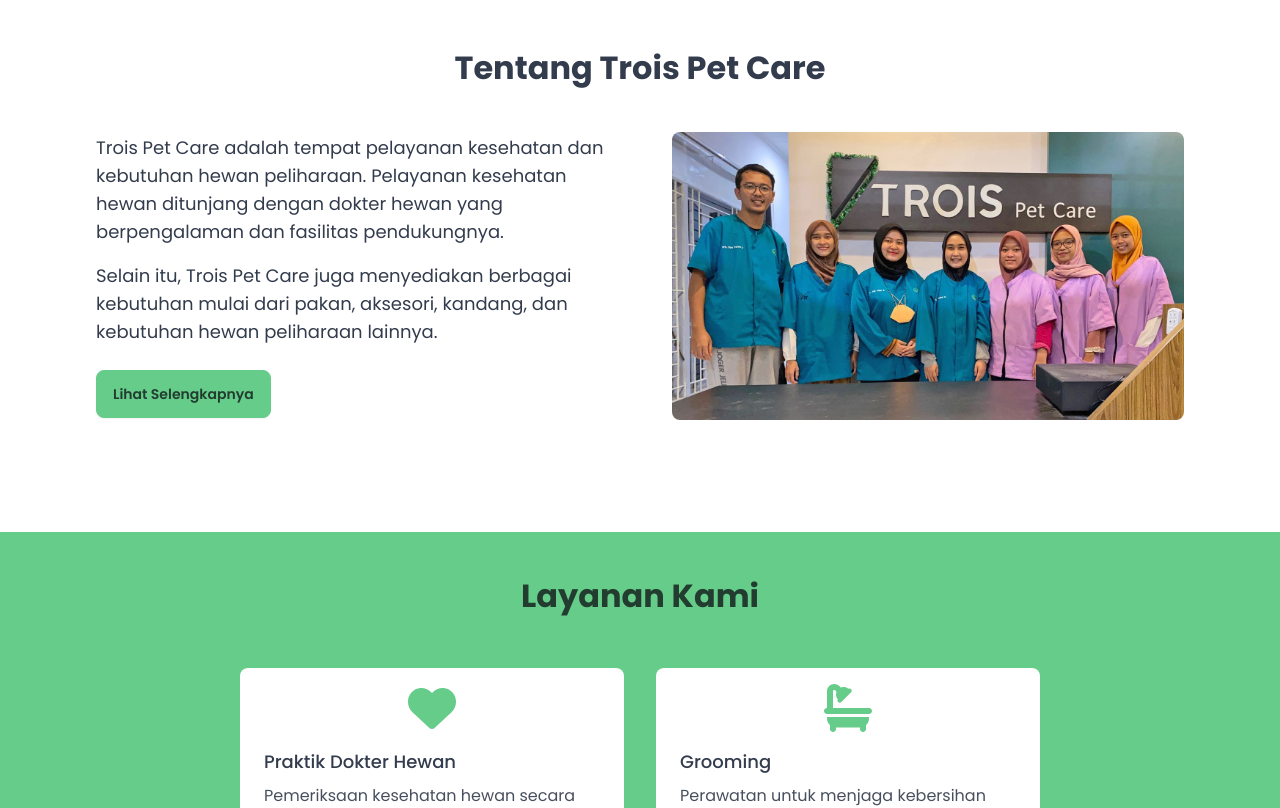
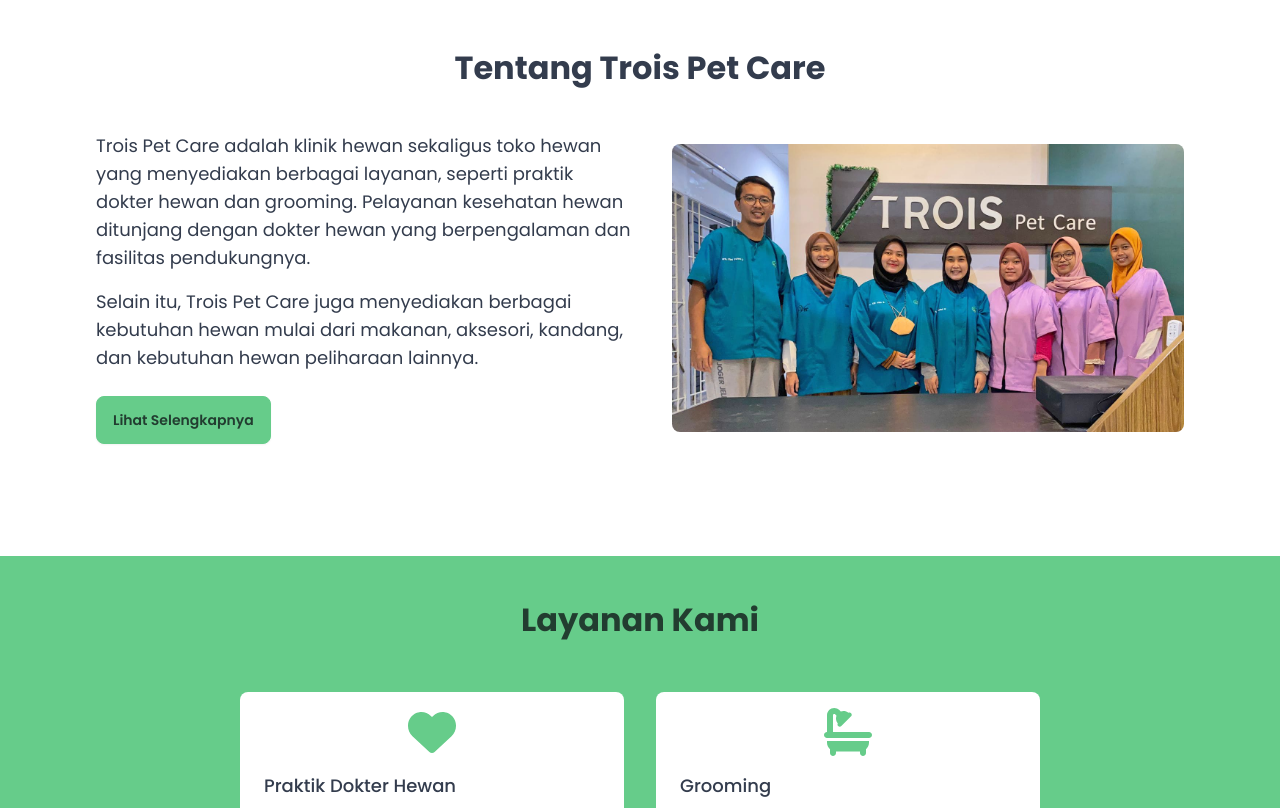
Before and after one commit to mdayat/trois-pet-care, a SvelteKit app: page / in a window 1280 px wide. Shown: the part 860-1668 px from the top of the page. Built offline with nearby package versions, Linux system fonts and the light colour scheme.

Commit message:
update copywriting to improve SEO

```diff
--- a/src/lib/components/Home/Contact.svelte
+++ b/src/lib/components/Home/Contact.svelte
@@ -29,6 +29,7 @@
 			Trois Pet Care
 		</h3>
 
+		<address class="not-italic">
 			<p class="text-base-content text-sm max-w-64 mx-auto mb-6">
 				Jl. Mastrip No. 100, Kel. Sukomulyo, Kec. Lamongan, Kabupaten Lamongan,
 				Jawa Timur, 62216
@@ -95,5 +96,6 @@
 					</a>
 				</li>
 			</ul>
+		</address>
 	</article>
 </section>
--- a/src/lib/components/Home/Services.svelte
+++ b/src/lib/components/Home/Services.svelte
@@ -27,7 +27,7 @@
 
 			<p class="text-base-content/90">
 				Pemeriksaan kesehatan hewan secara komprehensif agar dapat memberikan
-				pengobatan yang tepat.
+				pengobatan dan penanganan yang tepat.
 			</p>
 
 			<a
--- a/src/routes/+page.svelte
+++ b/src/routes/+page.svelte
@@ -9,7 +9,7 @@
 
 	export let data: LayoutServerData;
 	const metaDesc =
-		"Trois Pet Care adalah tempat pelayanan kesehatan dan kebutuhan hewan peliharaan.";
+		"Trois Pet Care adalah klinik hewan sekaligus toko hewan yang menyediakan berbagai layanan, seperti praktik dokter hewan, grooming, dan kebutuhan hewan peliharaan.";
 </script>
 
 <svelte:head>
@@ -61,14 +61,16 @@
 
 		<div class="order-2 lg:order-1 lg:max-w-2xl">
 			<p class="text-base-content mb-4 lg:text-lg">
-				Trois Pet Care adalah tempat pelayanan kesehatan dan kebutuhan hewan
-				peliharaan. Pelayanan kesehatan hewan ditunjang dengan dokter hewan yang
-				berpengalaman dan fasilitas pendukungnya.
+				Trois Pet Care adalah klinik hewan sekaligus toko hewan yang menyediakan
+				berbagai layanan, seperti praktik dokter hewan dan grooming. Pelayanan
+				kesehatan hewan ditunjang dengan dokter hewan yang berpengalaman dan
+				fasilitas pendukungnya.
 			</p>
 
 			<p class="text-base-content lg:text-lg">
-				Selain itu, Trois Pet Care juga menyediakan berbagai kebutuhan mulai
-				dari pakan, aksesori, kandang, dan kebutuhan hewan peliharaan lainnya.
+				Selain itu, Trois Pet Care juga menyediakan berbagai kebutuhan hewan
+				mulai dari makanan, aksesori, kandang, dan kebutuhan hewan peliharaan
+				lainnya.
 			</p>
 
 			<a href="/tentang-kami" class="btn btn-primary mt-6">
--- a/src/routes/layanan/grooming/+page.svelte
+++ b/src/routes/layanan/grooming/+page.svelte
@@ -4,7 +4,7 @@
 
 	export let data: LayoutServerData;
 	const metaDesc =
-		"Pelayanan grooming untuk menjaga kesehatan, kebersihan, dan kerapian hewan peliharaan.";
+		"Grooming merupakan layanan yang bertujuan untuk menjaga kesehatan, kebersihan, dan kerapian hewan peliharaan melalui serangkaian proses.";
 </script>
 
 <svelte:head>
@@ -31,10 +31,10 @@
 
 		<div class="order-2 lg:order-1 lg:max-w-2xl">
 			<p class="lg:text-lg">
-				Kami menyediakan layanan grooming atau perawatan untuk menjaga
-				kebersihan dan kerapian hewan peliharaan. Perawatan dilakukan dengan
-				cara pemotongan kuku, pembersihan telinga, kotoran mata, serta merapikan
-				rambut disekitar anus dan dibawah telapak kaki.
+				Kami menyediakan layanan <i>grooming</i> atau perawatan untuk menjaga kebersihan
+				dan kerapian hewan peliharaan. Perawatan dilakukan dengan cara pemotongan
+				kuku, pembersihan telinga dan kotoran mata, serta merapikan rambut disekitar
+				anus dan dibawah telapak kaki.
 			</p>
 		</div>
 
--- a/src/routes/layanan/kebutuhan-hewan/+page.svelte
+++ b/src/routes/layanan/kebutuhan-hewan/+page.svelte
@@ -4,7 +4,7 @@
 
 	export let data: LayoutServerData;
 	const metaDesc =
-		"Toko hewan yang menyediakan berbagai kebutuhan hewan, seperti makanan, vitamin, kandang, mainan, dan sebagainya.";
+		"Trois Pet Care juga menyediakan berbagai kebutuhan hewan peliharaan, seperti makanan, vitamin, kandang, mainan, dan sebagainya.";
 </script>
 
 <svelte:head>
@@ -57,7 +57,7 @@
 				>
 					Tokopedia
 				</a>
-				dan
+				atau
 				<a
 					href="https://shopee.co.id/troispetshop"
 					target="_blank"
--- a/src/routes/layanan/praktik/+page.svelte
+++ b/src/routes/layanan/praktik/+page.svelte
@@ -4,7 +4,7 @@
 
 	export let data: LayoutServerData;
 	const metaDesc =
-		"Pelayanan kesehatan hewan yang didampingi oleh tenaga ahli berpengalaman untuk memberikan pengobatan yang tepat.";
+		"Praktik dokter hewan merupakan layanan kesehatan hewan yang didampingi oleh tenaga ahli berpengalaman untuk memberikan pengobatan dan penanganan yang tepat.";
 </script>
 
 <svelte:head>
@@ -34,7 +34,7 @@
 				Kami menyediakan pelayanan kesehatan hewan yang dilakukan oleh tenaga
 				ahli berpengalaman dengan tujuan untuk mendapatkan diagnosis yang akurat
 				melalui serangkaian pemeriksaan-pemeriksaan tertentu sehingga pasien
-				mendapatkan pengobatan yang tepat.
+				mendapatkan pengobatan dan penanganan yang tepat.
 			</p>
 
 			<p class="lg:text-lg">
--- a/src/routes/tentang-kami/+page.svelte
+++ b/src/routes/tentang-kami/+page.svelte
@@ -8,7 +8,7 @@
 
 	export let data: LayoutServerData;
 	const metaDesc =
-		"Trois Pet Care adalah tempat pelayanan kesehatan dan kebutuhan hewan peliharaan.";
+		"Trois Pet Care adalah klinik hewan sekaligus toko hewan yang menyediakan berbagai layanan, seperti praktik dokter hewan, grooming, dan kebutuhan hewan peliharaan.";
 </script>
 
 <svelte:head>
@@ -35,14 +35,16 @@
 
 		<div class="order-2 lg:order-1 lg:max-w-2xl">
 			<p class="mb-4 lg:text-lg">
-				Trois Pet Care adalah tempat pelayanan kesehatan dan kebutuhan hewan
-				peliharaan. Pelayanan kesehatan hewan ditunjang dengan dokter hewan yang
-				berpengalaman dan fasilitas pendukungnya.
+				Trois Pet Care adalah klinik hewan sekaligus toko hewan yang menyediakan
+				berbagai layanan, seperti praktik dokter hewan dan grooming. Pelayanan
+				kesehatan hewan ditunjang dengan dokter hewan yang berpengalaman dan
+				fasilitas pendukungnya.
 			</p>
 
 			<p class="lg:text-lg">
-				Selain itu, Trois Pet Care juga menyediakan berbagai kebutuhan mulai
-				dari pakan, aksesori, kandang, dan kebutuhan hewan peliharaan lainnya.
+				Selain itu, Trois Pet Care juga menyediakan berbagai kebutuhan hewan
+				mulai dari makanan, aksesori, kandang, dan kebutuhan hewan peliharaan
+				lainnya.
 			</p>
 		</div>
 
```
Lines whose indentation alone changed are shown as unchanged.
